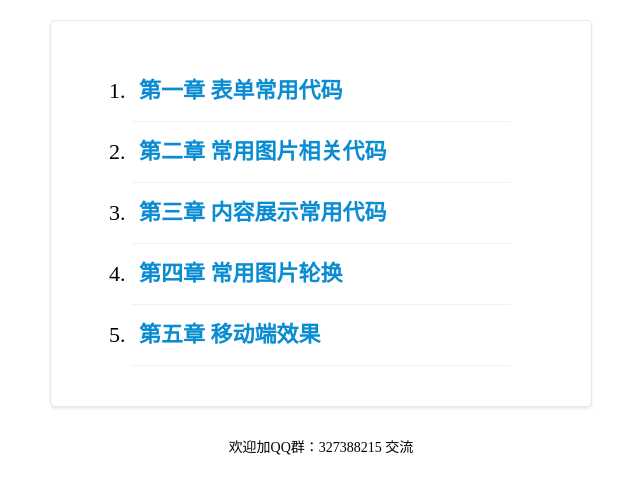
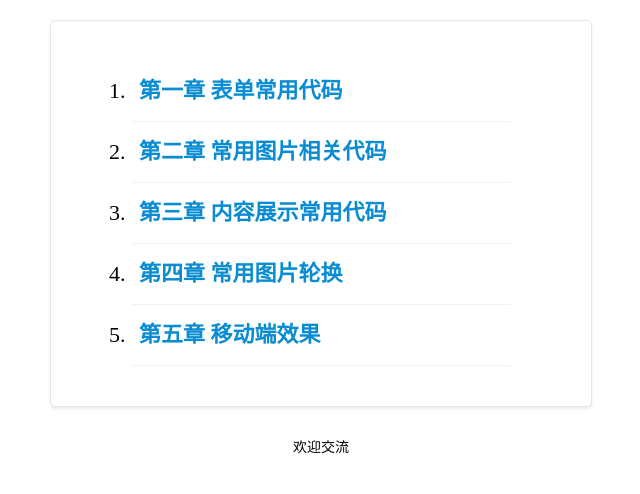
Before and after one commit to H-Flint/H-Flint.github.io, a plain HTML site: page index.html in a window 1280 px wide. Shown: the whole page, without its empty margins (319-959 px from the left). Drawn offline with Linux system fonts and the light colour scheme.

Commit message:
delete something

```diff
--- a/index.html
+++ b/index.html
@@ -2,7 +2,7 @@
 <html>
 <head>
     <meta charset="utf-8"/>
-    <title>豪情前端作品列表 - 着重于原生js的研究与探索</title>
+    <title>前端作品列表 - 着重于原生js的研究与探索</title>
     <link rel="stylesheet" type="text/css" href="css/reset.css" media="all"/>
     <link rel="stylesheet" type="text/css" href="css/main.css" media="all"/>
 </head>
@@ -14,7 +14,7 @@
     </ol>
 </div>
 <div class="auto welcome">
-    <p>欢迎加QQ群：327388215 交流</p>
+    <p>欢迎交流</p>
 </div>
 <script type="text/javascript">
     var str = '',
```
